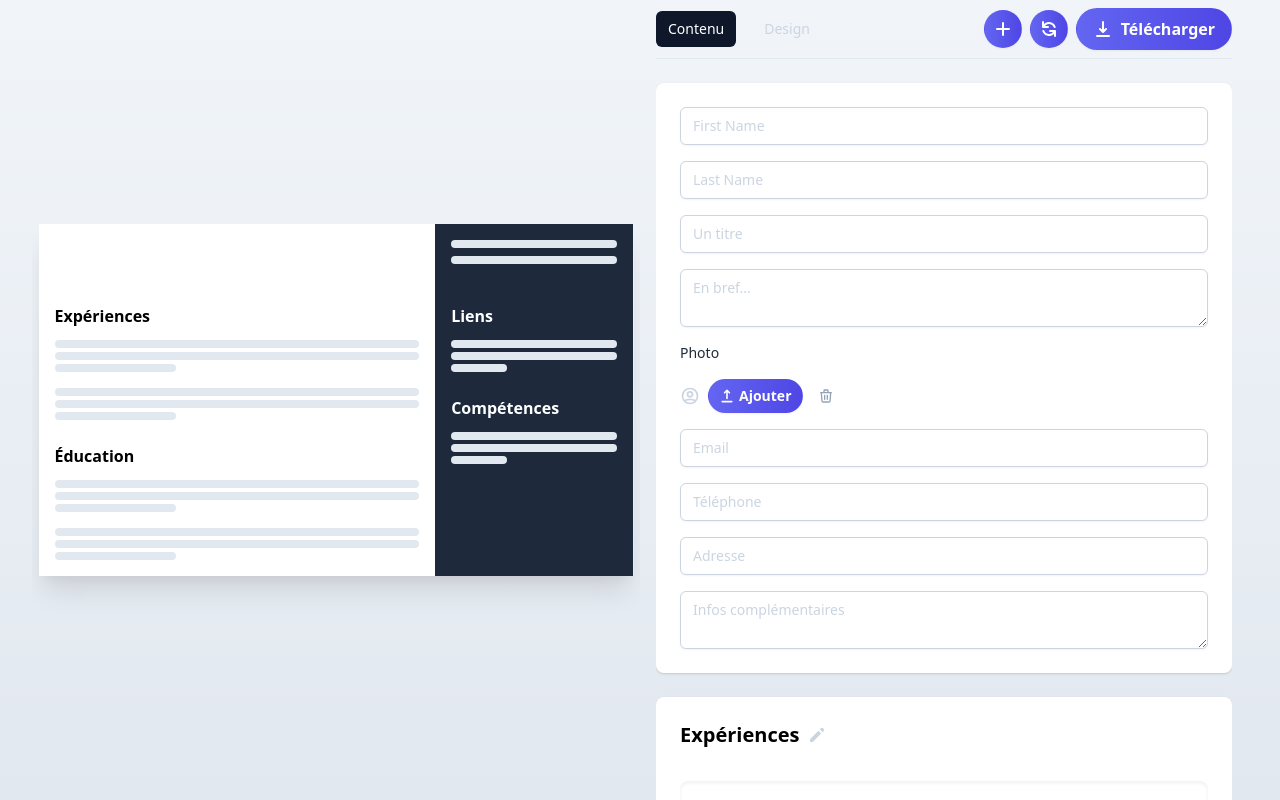
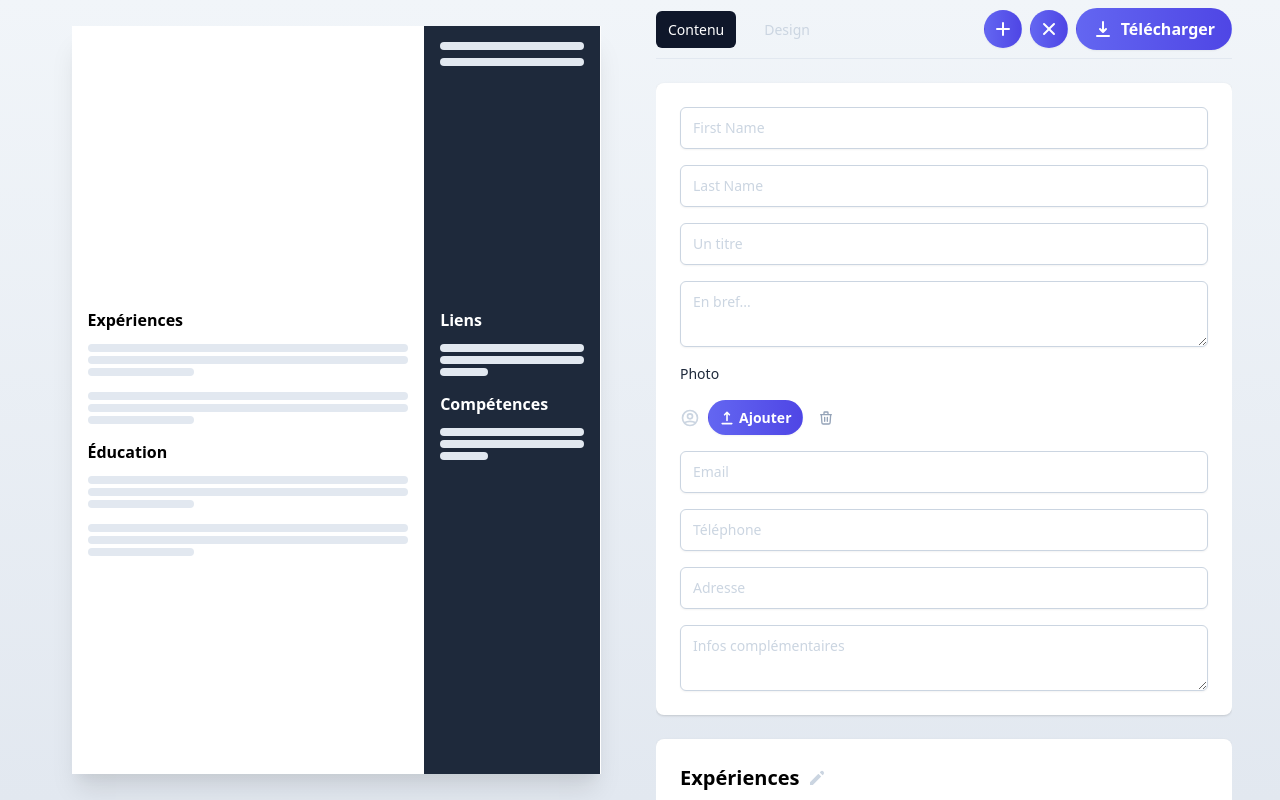
Before and after one commit to NicoBocq/cvite, a Vue app: page /edit in a window 1280 px wide. Built offline with nearby package versions, Linux system fonts and the light colour scheme; a web font is replaced by a local one.

Commit message:
Wip : preview

```diff
--- a/src/components/customUi/FormListItem.vue
+++ b/src/components/customUi/FormListItem.vue
@@ -7,7 +7,7 @@
       </div>
       <n-button icon="trash-outline" theme="transparent" small @click="removeItem(element.id, stateKey)" />
     </div>
-    <div v-if="active" class="flex flex-col space-y-2 px-2 md:px-6" :ref="'add' + stateKey">
+    <div v-if="active" class="flex flex-col space-y-2 px-4 md:px-6" :ref="'add' + stateKey">
 <!--      <form-item :element="element" />-->
       <div class="space-y-4 md:grid md:gap-2 md:grid-cols-2" ref="add">
         <n-input
--- a/src/components/customUi/PreviewHeader.vue
+++ b/src/components/customUi/PreviewHeader.vue
@@ -3,21 +3,21 @@
     <div class="flex space-x-4 items-center">
       <img v-if="!!resume.avatar" :src="resume.avatar" alt="" class="w-16 h-16">
       <div class="min-w-full">
-        <div class="text-xl" v-if="resume.firstName || resume.lastName">
+        <div class="text-pxl" v-if="resume.firstName || resume.lastName">
           {{ resume.firstName }} {{ resume.lastName }}
         </div>
         <n-placeholder v-else :items="2" />
-        <div v-if="resume.title" class="text-xl font-bold">
+        <div v-if="resume.title" class="text-pxl font-bold">
           {{ resume.title }}
         </div>
         <n-placeholder v-else />
-        <div class="text-gray-600 text-sm">
+        <div class="text-gray-600 text-psm">
           {{ resume.summary }}
         </div>
       </div>
     </div>
   </div>
-  <div v-else-if="resumeKey === 'contact'" class="text-xs space-y-1">
+  <div v-else-if="resumeKey === 'contact'" class="text-pxs space-y-1">
     <template v-if="resume.phone || resume.email || resume.address || resume.more">
     <div v-if="resume.phone">{{ resume.phone }}</div>
     <div v-if="resume.email">{{ resume.email }}</div>
--- a/src/components/layout/Preview.vue
+++ b/src/components/layout/Preview.vue
@@ -1,23 +1,28 @@
 <template>
-  <div class="shadow-xl select-none cursor-move flex-shrink-0" style="width: 595px">
-    <div class="flex">
-      <div class="w-2/3 bg-white space-y-8 p-4">
+<div class="relative">
+  <div
+    class="shadow-xl select-none cursor-move row-auto flex-shrink-0 grid grid-cols-3 bg-white relative"
+    style="width: 529px; min-height: 748px;"
+    ref="preview"
+  >
+    <div class="col-span-2 p-4 space-y-4">
       <preview-header resume-key="title" />
     </div>
-      <div class="w-1/3 bg-gray-800 p-4 text-white">
+    <div class="text-white bg-gray-800 p-4 space-y-4">
       <preview-header resume-key="contact" />
     </div>
-    </div>
-    <div class="flex">
-      <div class="w-2/3 bg-white space-y-6 p-4">
+    <div class="col-span-2 p-4 space-y-4">
       <preview-section resume-key="experience" />
       <preview-section resume-key="education" />
     </div>
-      <div class="w-1/3 bg-gray-800 p-4 text-white space-y-6">
+    <div class="text-white bg-gray-800 p-4 space-y-4">
     <preview-section resume-key="link" />
     <preview-section resume-key="skill" />
 <!--        <preview-section resume-key="hobby" />-->
 </div>
+  </div>
+  <div class="absolute border-gray-200 z-10 h-4 bg-white bg-opacity-75 text-xs font-bold left-0 right-0 w-full text-center" v-if="isPageBreak" style="top: 748px">
+    Saut de page
   </div>
 </div>
 </template>
@@ -26,14 +31,35 @@
 import { resume, model } from '/src/store'
 import PreviewSection from "../customUi/PreviewSection.vue";
 import PreviewHeader from "../customUi/PreviewHeader.vue";
+import {nextTick, onMounted, ref, watch, watchEffect} from "vue";
 
 export default {
   name: "Preview",
   components: {PreviewHeader, PreviewSection },
   setup() {
+    const preview = ref(null)
+    const isPageBreak = ref(false)
+    const calcHeight = (el) => {
+      console.log(el.clientHeight)
+      isPageBreak.value = el.clientHeight > 748
+    }
+    watchEffect(() => {
+      calcHeight(preview.value)
+    }, { flush: 'post'})
+    // watch(preview, async (val) => {
+    //   if (!!val) {
+    //     await nextTick()
+    //     calcHeight()
+    //   }
+    // })
+    // onMounted(() => {
+    //   calcHeight()
+    // })
     return {
       resume,
-      model
+      model,
+      isPageBreak,
+      preview
     }
   }
 }
--- a/src/components/pages/Edit.vue
+++ b/src/components/pages/Edit.vue
@@ -12,7 +12,7 @@
 <!--      <n-button icon="chevron-left" @click="goTo({ name: 'Home'})" />-->
 <!--    </div>-->
     <div class="flex-grow w-full max-w-7xl mx-auto xl:px-8 flex overflow-hidden">
-      <div class="w-1/2 hidden lg:flex items-center justify-center overflow-scroll">
+      <div class="w-1/2 hidden md:flex md:flex-col md:items-center md:justify-center overflow-scroll">
         <preview />
       </div>
       <div class="w-full lg:w-1/2 flex flex-col flex-1 px-2 md:px-4">
@@ -25,7 +25,7 @@
 <!--          <n-menu />-->
           <div class="space-x-2">
             <n-button @click="addNicoBocq" icon="plus" />
-            <n-button @click="setNewResume" icon="refresh" />
+            <n-button @click="setNewResume" icon="x" />
             <n-button icon="download" @click="exportToPdf">
               Télécharger
             </n-button>
@@ -45,14 +45,27 @@ import Preview from "../layout/Preview.vue";
 import NButton from "../ui/NButton.vue";
 import exportToPdf from '/src/composables/pdf'
 import goTo from "../../composables/helpers"
-import { addNicoBocq, clearState, setNewResume } from "../../store";
-import { onMounted } from "vue";
+import { addNicoBocq, clearState, setNewResume, resume } from "../../store";
+import {nextTick, onMounted, ref, watch} from "vue";
 import NMenu from "../ui/NMenu.vue";
+import html2canvas from 'html2canvas'
+
 
 export default {
   name: "Edit",
   components: {NMenu, NButton, Preview, ResumeForm},
   setup() {
+    const setViewHeight = () => {
+      let vh = window.innerHeight * 0.01
+      document.documentElement.style.setProperty('--vh', `${vh}px`)
+    }
+
+    onMounted(async () => {
+      setViewHeight()
+      window.addEventListener('resize', () => {
+        setViewHeight()
+      })
+    })
     return {
       exportToPdf,
       goTo,
--- a/src/components/ui/NBoxForm.vue
+++ b/src/components/ui/NBoxForm.vue
@@ -1,5 +1,5 @@
 <template>
-  <div class="flex flex-col space-y-4 bg-white shadow sm:rounded-lg px-2 md:px-6 py-6">
+  <div class="flex flex-col space-y-4 bg-white shadow sm:rounded-lg px-4 md:px-6 py-6">
     <slot />
   </div>
 </template>
--- a/src/components/ui/NDialog.vue
+++ b/src/components/ui/NDialog.vue
@@ -2,7 +2,7 @@
   <Dialog :open="isOpen" @close="onClose" class="fixed inset-0 z-10 overflow-y-auto">
     <div class="flex items-center justify-center min-h-screen">
     <DialogOverlay class="fixed inset-0 bg-blue-900 opacity-30" />
-      <div class="relative inline-block align-bottom bg-white rounded-lg px-4 pt-5 pb-4 text-left overflow-hidden shadow-xl sm:my-8 sm:align-middle sm:max-w-lg sm:w-full sm:p-6 space-y-6">
+      <div class="relative inline-block bg-white sm:rounded-lg px-4 pt-5 pb-4 text-left overflow-hidden shadow-xl sm:my-8 w-screen h-screen sm:max-w-lg sm:w-full sm:p-6 space-y-4">
         <n-button icon="close" theme="transparent" @click="setIsOpen(false)" class="absolute right-1 top-1" />
         <DialogTitle as="h3" class="text-lg leading-6 font-medium text-gray-900">
           <slot name="header" />
@@ -10,7 +10,7 @@
         <DialogDescription v-if="hasSlot('body')" class="">
           <slot name="body" />
         </DialogDescription>
-        <div v-if="hasSlot('footer')" class="sm:flex sm:flex-row-reverse space-x-2">
+        <div v-if="hasSlot('footer')" class="flex items-center justify-end space-x-2">
           <slot name="footer" />
         </div>
       </div>
--- a/src/composables/pdf.js
+++ b/src/composables/pdf.js
@@ -114,6 +114,7 @@ export default function exportToPdf () {
     !!stateResume.hobbies ? hobbiesSection : null
   ]
   const dd = {
+    pageSize: 'A4',
     defaultStyle: {
       font: 'Inter'
     },
--- a/src/modules/uiStore.js
+++ b/src/modules/uiStore.js
@@ -6,6 +6,9 @@ const uiStore = reactive({
     { id: 1, label: 'Contenu' },
     { id: 2, label: 'Design' },
   ],
+  options: {
+    colorList: ['']
+  },
   theme: {
     color: null
   }
--- a/tailwind.config.js
+++ b/tailwind.config.js
@@ -9,6 +9,34 @@ module.exports = {
   ],
   darkMode: false, // or 'media' or 'class'
   theme: {
+    height: theme => ({
+      auto: 'auto',
+      ...theme('spacing'),
+      full: '100%',
+      screen: 'calc(var(--vh) * 100)',
+    }),
+    minHeight: theme => ({
+      '0': '0',
+      ...theme('spacing'),
+      full: '100%',
+      screen: 'calc(var(--vh) * 100)',
+    }),
+    fontSize: {
+      'pxs': ['6px', '8px'],
+      'psm': ['8px', '10px'],
+      'plg': ['9px', '11px'],
+      'pxl': ['12', '14px'],
+      'xs': '.75rem',
+      'sm': '.875rem',
+      'base': '1rem',
+      'lg': '1.125rem',
+      'xl': '1.25rem',
+      '2xl': '1.5rem',
+      '3xl': '1.875rem',
+      '4xl': '2.25rem',
+      '5xl': '3rem',
+      '6xl': '4rem'
+    },
     colors: {
       transparent: 'transparent',
       gray: colors.blueGray,
```
Also changed, not shown: src/assets/nicoBocq.js (+19 -1 lines), src/components/customUi/FormList.vue (+9 -3 lines), src/components/customUi/PreviewSection.vue (+4 -4 lines), 2 other files (tests, documents, lock files or other folders). Lines whose indentation alone changed are shown as unchanged.
